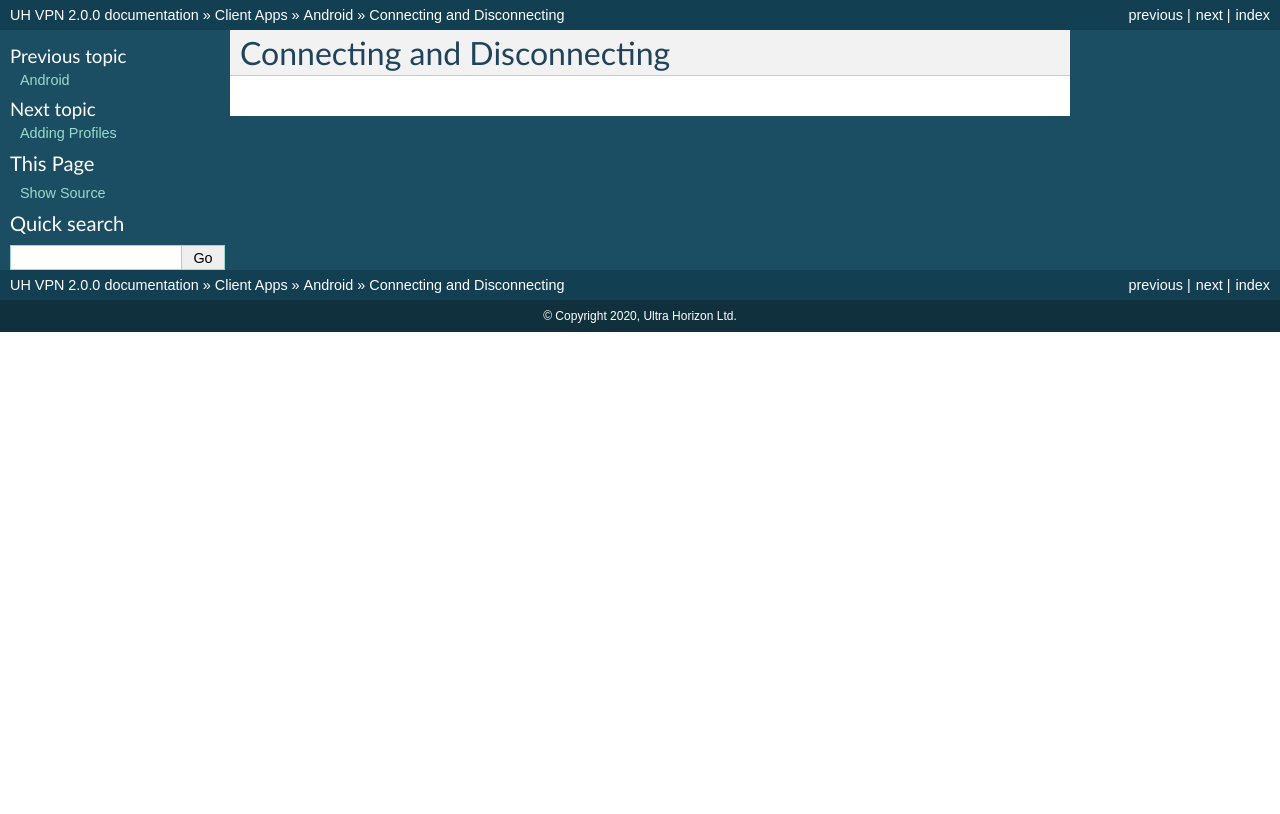
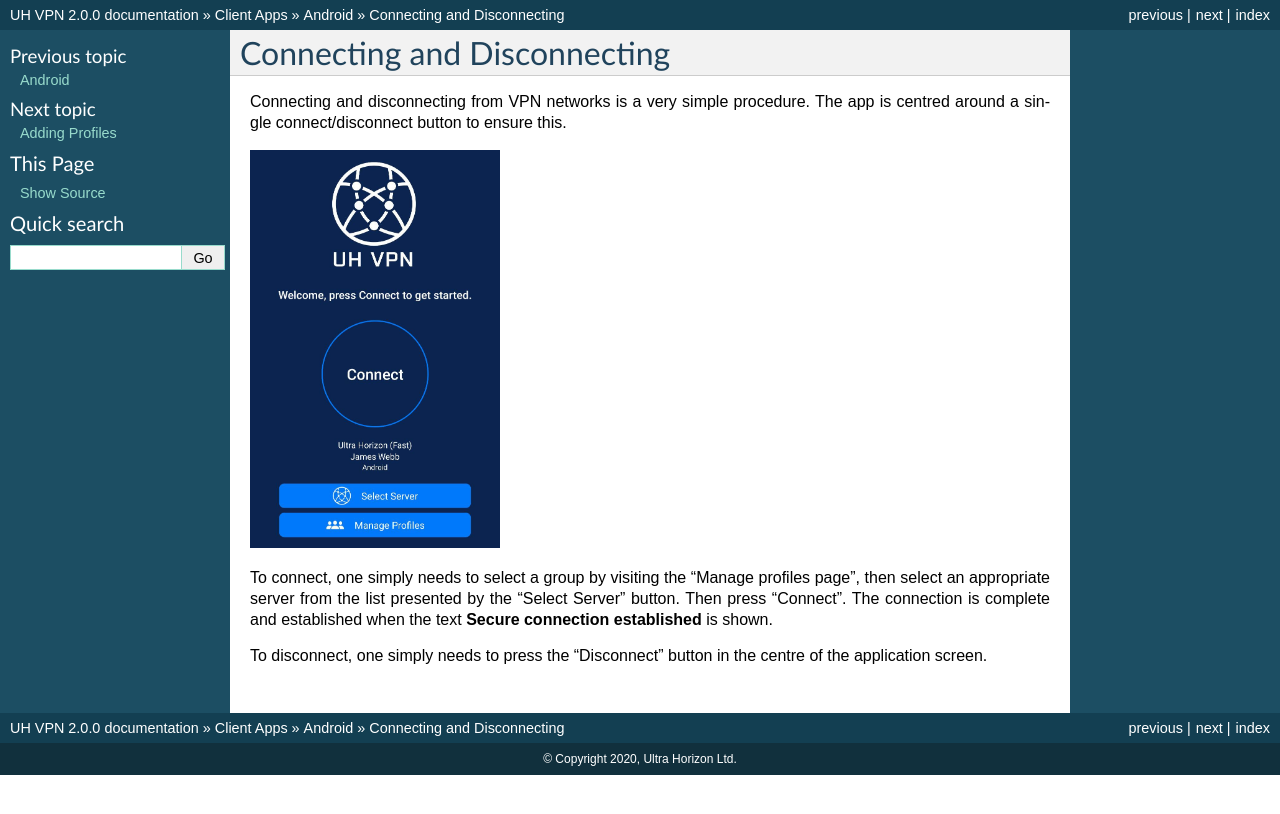
Before and after one commit to ultrahorizon/UH-VPN-Docs, a Sphinx documentation site: the page built from source/clients/android/network.rst, in a window 1280 px wide. Shown: the top 814 px of the page. Built offline with Sphinx 7.4.7, drawn with Linux system fonts in a browser that asks for light colours.

Commit message:
Finalise Android section

```diff
--- a/source/clients/android/network.rst
+++ b/source/clients/android/network.rst
@@ -1,2 +1,17 @@
 Connecting and Disconnecting
 ============================
+
+Connecting and disconnecting from VPN networks is a very simple procedure. The app
+is centred around a single connect/disconnect button to ensure this.
+
+.. image:: /_static/clients/android/main-screen.png
+  :width: 250
+  :alt: Main Screen
+
+To connect, one simply needs to select a group by visiting the "Manage profiles page",
+then select an appropriate server from the list presented by the "Select Server" button.
+Then press "Connect". The  connection is complete and established when the text
+**Secure connection established** is shown.
+
+To disconnect, one simply needs to press the "Disconnect" button in the centre of
+the application screen.
```
Also changed, not shown: source/_static/clients/android/main-screen.png (added).
